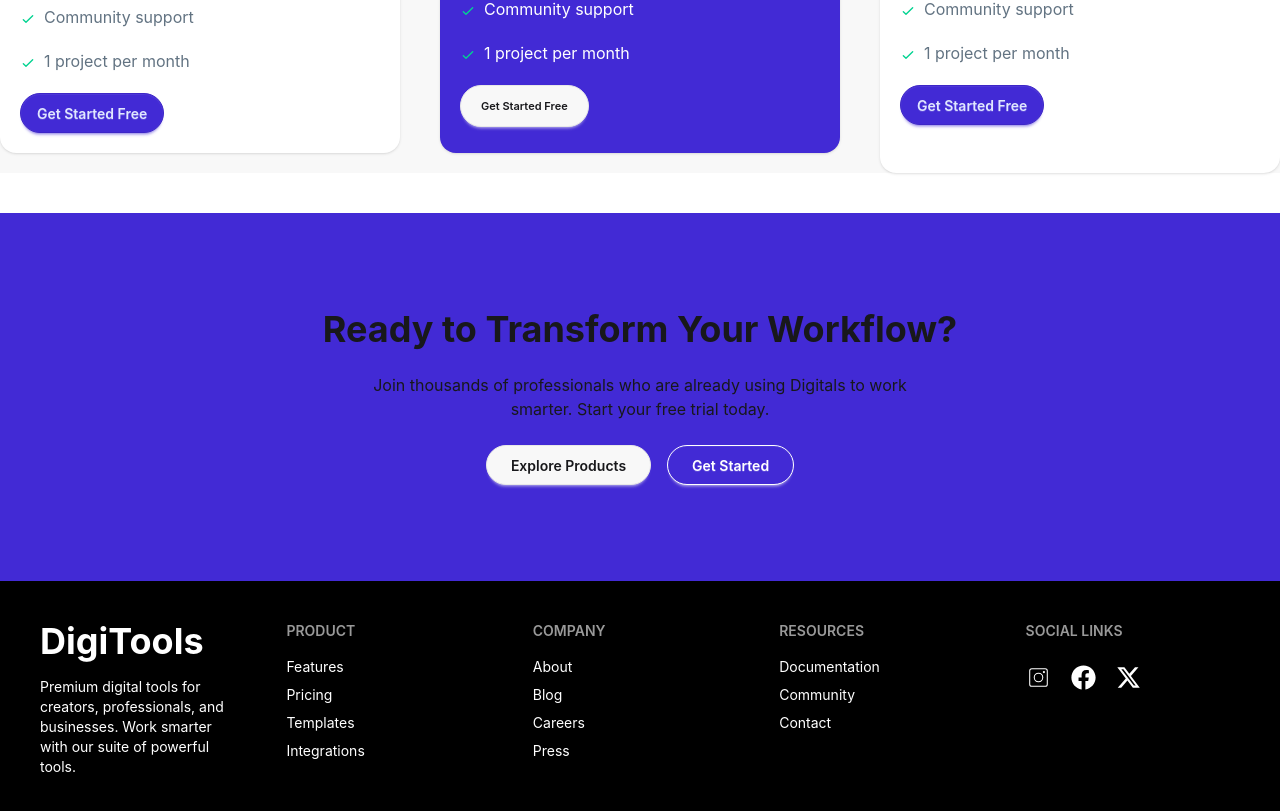
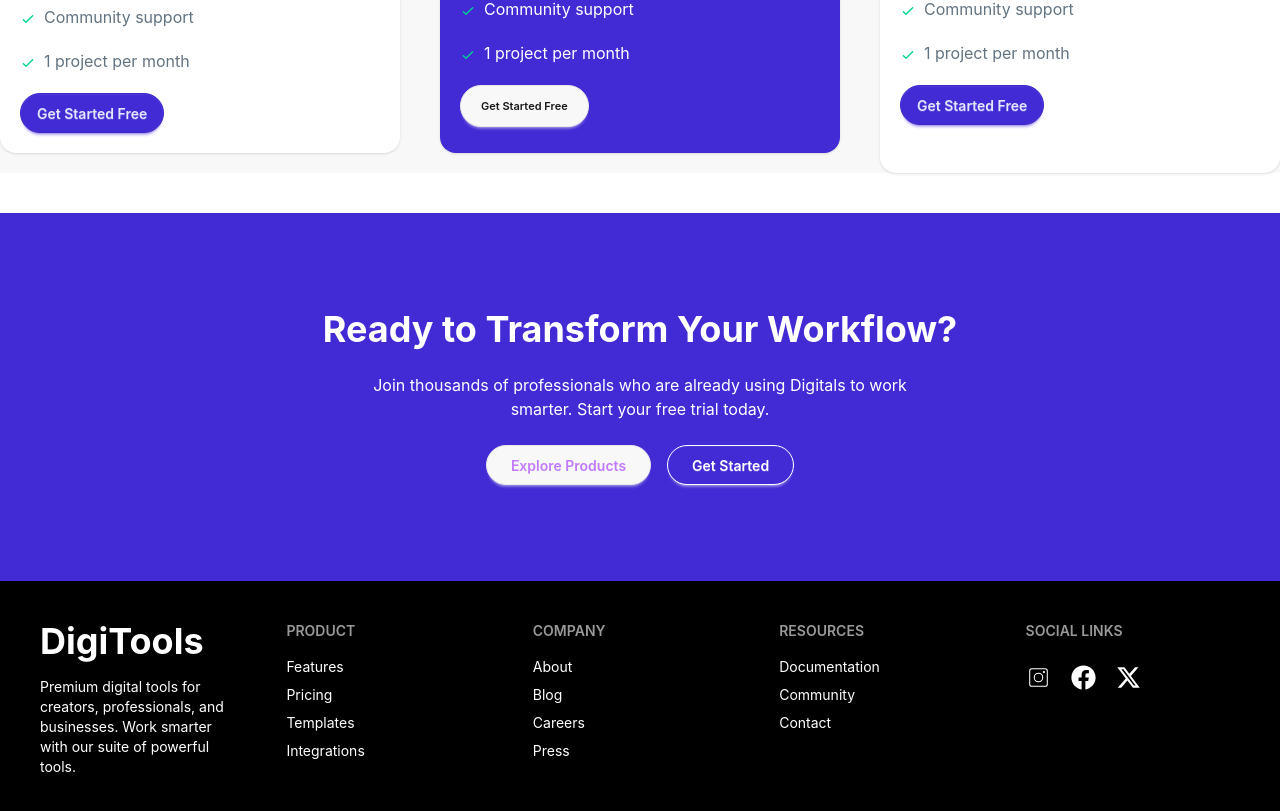
Before and after one commit to touhidhasan8/DigiTools-For-React, a React (Vite) app: page / in a window 1280 px wide. Shown: the part 3351-4162 px from the top of the page. Built offline with nearby package versions, Linux system fonts and the light colour scheme.

Commit message:
Footer text color chnage

```diff
--- a/src/Components/ThreeStep/Workflow.jsx
+++ b/src/Components/ThreeStep/Workflow.jsx
@@ -5,19 +5,19 @@ const Workflow = () => {
         <div className='flex flex-col justify-center items-center bg-primary px-5 py-16 md:py-24 text-center space-y-6'>
 
 
-            <h1 className='text-2xl sm:text-3xl md:text-4xl font-bold max-w-2xl'>
+            <h1 className='text-2xl sm:text-3xl md:text-4xl font-bold max-w-2xl text-white'>
                 Ready to Transform Your Workflow?
             </h1>
 
 
-            <p className='text-sm md:text-base max-w-xl'>
+            <p className='text-sm md:text-base max-w-xl text-white'>
                 Join thousands of professionals who are already using Digitals to work smarter.
                 Start your free trial today.
             </p>
 
 
             <div className='flex flex-col sm:flex-row gap-4'>
-                <button className='btn rounded-full px-6'>
+                <button className='btn rounded-full px-6 text-purple-400'>
                     Explore Products
                 </button>
                 <button className='btn rounded-full border border-white bg-primary text-white px-6'>
```
Also changed, not shown: 1 other file (tests, documents, lock files or other folders).
